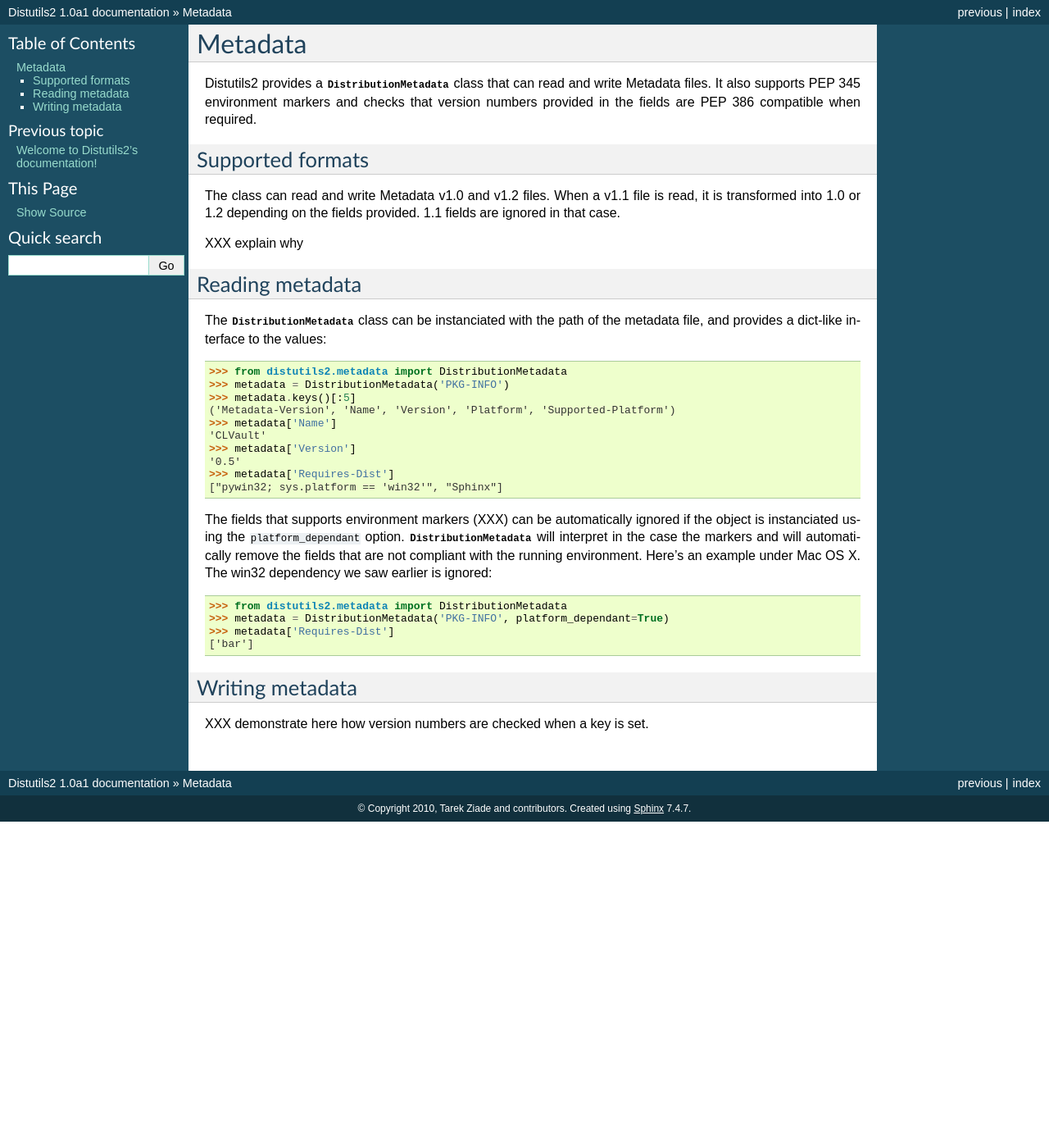
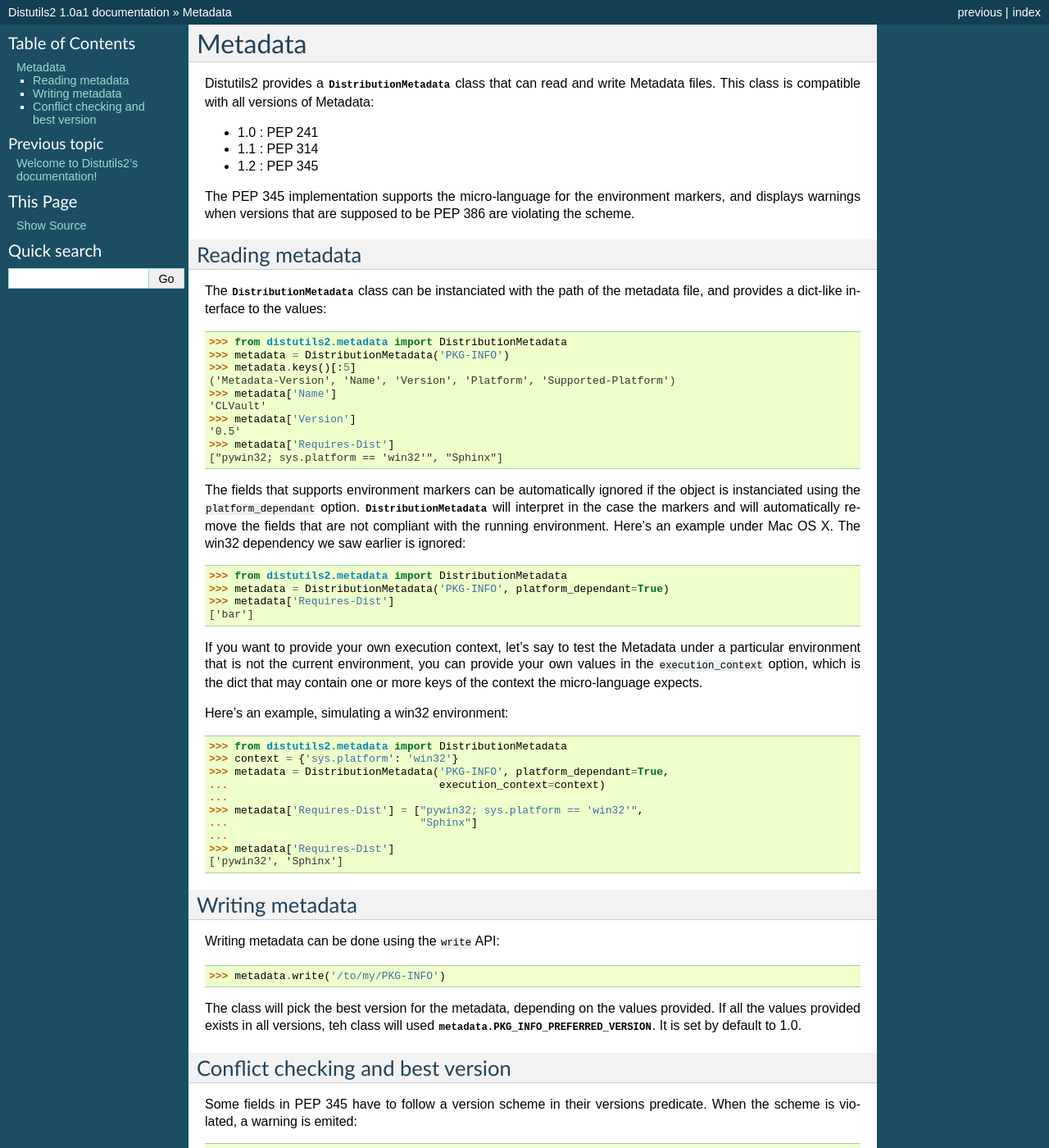
Before and after one commit to ryppl/__legacy, a Sphinx documentation site: the page built from docs/source/metadata.rst, in a window 1280 px wide and 1400 px high. Shown: the whole window at 82% size. Built offline with Sphinx 7.4.7, drawn with Linux system fonts in a browser that asks for light colours; some of the changed text lies outside the part shown.

Commit message:
a bad predicate just display a warning --

```diff
--- a/docs/source/metadata.rst
+++ b/docs/source/metadata.rst
@@ -3,19 +3,16 @@
 ========
 
 Distutils2 provides a :class:`DistributionMetadata` class that can read and
-write Metadata files. It also supports PEP 345 environment markers and
-checks that version numbers provided in the fields are PEP 386 compatible
-when required.
+write Metadata files. This class is compatible with all versions of Metadata:
 
+- 1.0 : PEP 241
+- 1.1 : PEP 314
+- 1.2 : PEP 345
 
-Supported formats
-=================
+The PEP 345 implementation supports the micro-language for the environment
+markers, and displays warnings when versions that are supposed to be
+PEP 386 are violating the scheme.
 
-The class can read and write Metadata v1.0 and v1.2
-files. When a v1.1 file is read, it is transformed into 1.0 or 1.2 depending
-on the fields provided. 1.1 fields are ignored in that case.
-
-XXX explain why
 
 Reading metadata
 ================
@@ -34,8 +31,8 @@
     >>> metadata['Requires-Dist']
     ["pywin32; sys.platform == 'win32'", "Sphinx"]
 
-The fields that supports environment markers (XXX) can be automatically
-ignored if the object is instanciated using the ``platform_dependant`` option.
+The fields that supports environment markers can be automatically ignored if
+the object is instanciated using the ``platform_dependant`` option.
 :class:`DistributionMetadata` will interpret in the case the markers and will
 automatically remove the fields that are not compliant with the running
 environment. Here's an example under Mac OS X. The win32 dependency
@@ -46,8 +43,50 @@
     >>> metadata['Requires-Dist']
     ['bar']
 
+If you want to provide your own execution context, let's say to test the
+Metadata under a particular environment that is not the current environment,
+you can provide your own values in the ``execution_context`` option, which
+is the dict that may contain one or more keys of the context the micro-language
+expects.
+
+Here's an example, simulating a win32 environment::
+
+    >>> from distutils2.metadata import DistributionMetadata
+    >>> context = {'sys.platform': 'win32'}
+    >>> metadata = DistributionMetadata('PKG-INFO', platform_dependant=True,
+    ...                                 execution_context=context)
+    ...
+    >>> metadata['Requires-Dist'] = ["pywin32; sys.platform == 'win32'",
+    ...                              "Sphinx"]
+    ...
+    >>> metadata['Requires-Dist']
+    ['pywin32', 'Sphinx']
+
 
 Writing metadata
 ================
 
-XXX demonstrate here how version numbers are checked when a key is set.
+Writing metadata can be done using the ``write`` API::
+
+    >>> metadata.write('/to/my/PKG-INFO')
+
+The class will pick the best version for the metadata, depending on the values
+provided. If all the values provided exists in all versions, teh class will
+used :attr:`metadata.PKG_INFO_PREFERRED_VERSION`. It is set by default to 1.0.
+
+
+Conflict checking and best version
+==================================
+
+Some fields in PEP 345 have to follow a version scheme in their versions
+predicate. When the scheme is violated, a warning is emited::
+
+    >>> from distutils2.metadata import DistributionMetadata
+    >>> metadata = DistributionMetadata()
+    >>> metadata['Requires-Dist'] = ['Funky (Groovie)']
+    "Funky (Groovie)" is not a valid predicate
+    >>> metadata['Requires-Dist'] = ['Funky (1.2)']
+
+
+
+XXX talk about check()
```
Also changed, not shown: src/distutils2/version.py (+2 -13 lines), 3 other files.
